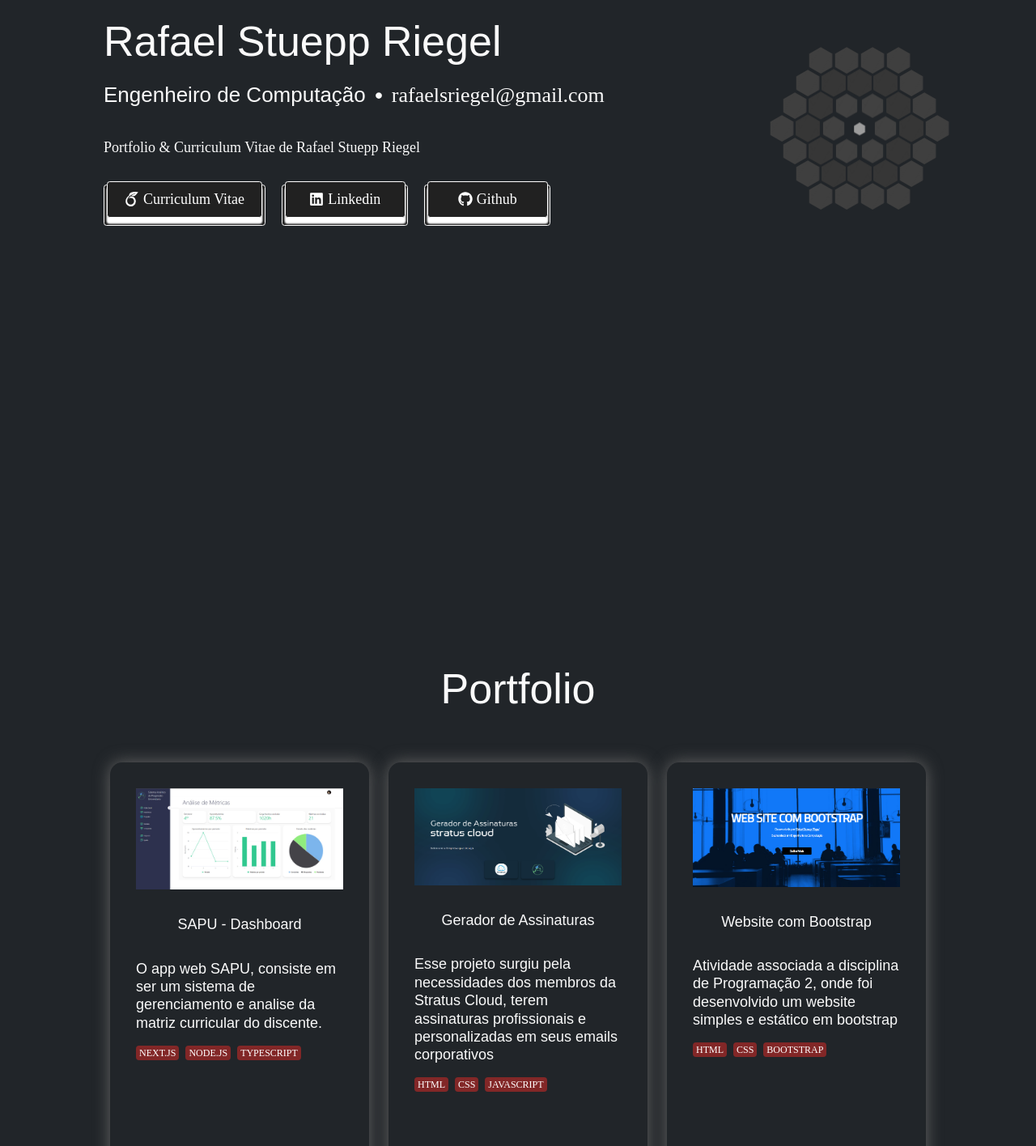
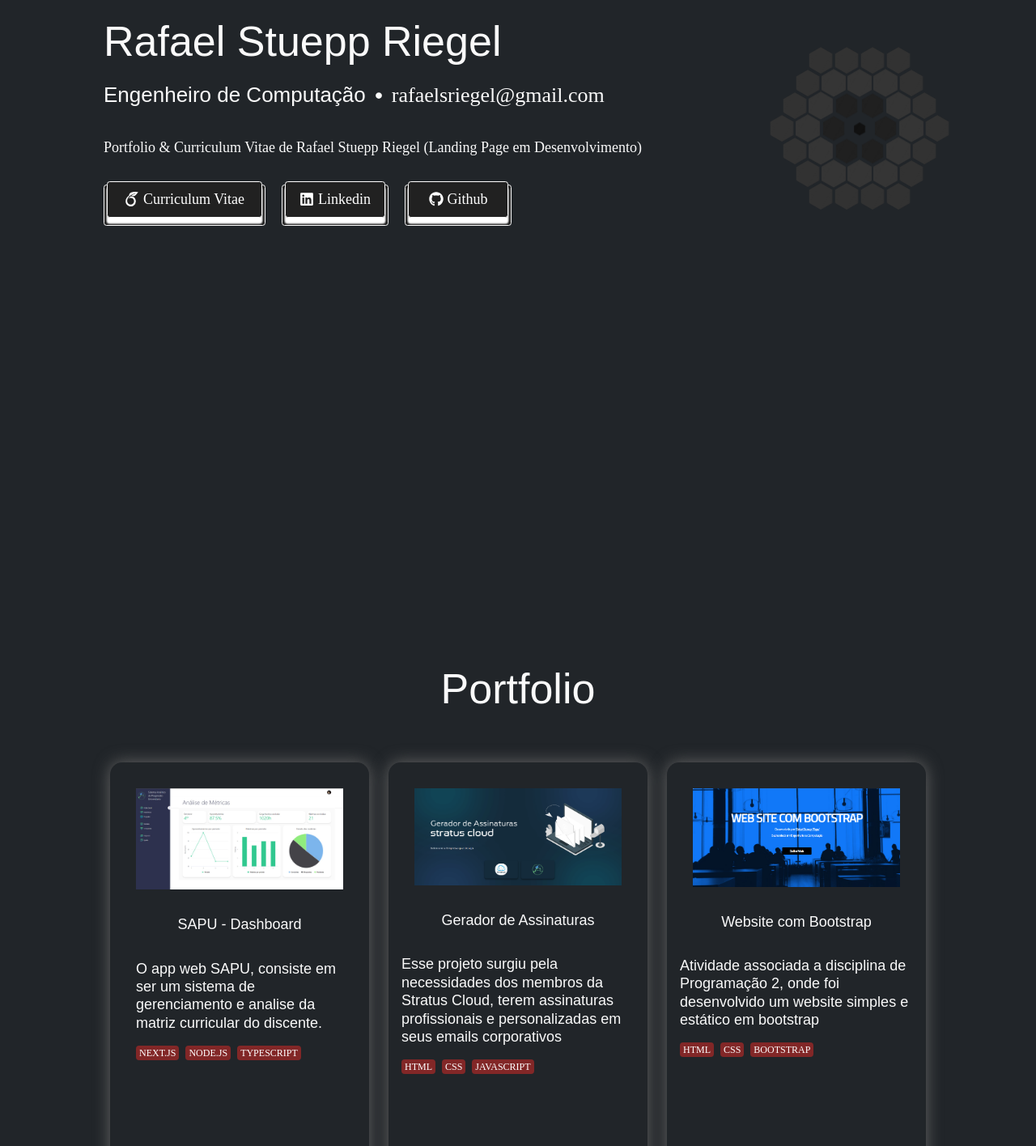
Before and after one commit to faelsriegel/cv_faelsriegel, a Next.js app: page / in a window 1280 px wide. Shown: the part 140-1556 px from the top of the page at 81% size. Built offline with nearby package versions, Linux system fonts and the light colour scheme; a web font is replaced by a local one.

Commit message:
Redimenzionado os botoes

```diff
--- a/components/section/portfolio/index.tsx
+++ b/components/section/portfolio/index.tsx
@@ -14,7 +14,7 @@ const Portfolio: React.FC = () => {
         flexWrap="wrap"
         justifyContent="center"
         mx="auto"
-        width={{ sm: '90%', lg: '90vw', xl: '80%' }}
+        width={{ sm: '100%', lg: '90vw', xl: '80%' }}
       >
         {projects.map(project => (
           <Item
--- a/components/section/portfolio/project-buttons.tsx
+++ b/components/section/portfolio/project-buttons.tsx
@@ -14,7 +14,7 @@ const ProjectButtons: React.FC<ProjectButtonsProps> = ({
   githubUrl
 }) => {
   return (
-    <Flex flexDir="row" mt="6">
+    <Flex flexDir="row" mt="4">
       {playStoreUrl && (
         <Link
           isExternal
@@ -54,39 +54,37 @@ const ProjectButtons: React.FC<ProjectButtonsProps> = ({
             aria-label="Veja o Website Online"
             label="Veja o Website Online"
             placement="top"
-            bg="blue.500"
+            bg="white"
+            color="black"
           >
-            <Button
-              fontWeight="normal"
-              leftIcon={<FaLink />}
-              bg="blue.500"
-              colorScheme="black"
-              color="white"
-            >
-              Website
-            </Button>
+            <button className="custom-button">
+              <span>
+                <FaLink style={{ marginRight: '5px' }} />
+                Website
+              </span>
+            </button>
           </Tooltip>
         </Link>
       )}
 
       {githubUrl && (
-        <Link isExternal href={githubUrl} mr="4" _hover={{ textDecor: 'none' }}>
+        <Link isExternal href={githubUrl} mr="2" _hover={{ textDecor: 'none' }}>
           <Tooltip
             hasArrow
             aria-label="Github Repository"
             label="Repositorio Github"
             placement="top"
-            bg="gray.500"
+            bg="white"
+            color="black"
           >
-            <Button
-              fontWeight="normal"
-              leftIcon={<FaGithub />}
-              bg="rgba(27, 253, 156, 0.4)"
-              colorScheme="black"
-              color="white"
-            >
-              Github
-            </Button>
+
+            <button className="custom-button">
+              <span>
+                <FaGithub style={{ marginRight: '5px' }} />
+                Github
+              </span>
+            </button>
+
           </Tooltip>
         </Link>
       )}
--- a/data/en/about.ts
+++ b/data/en/about.ts
@@ -2,7 +2,8 @@ import { AboutInterface } from "../../components/section/about/types"
 
 const about: AboutInterface = {
   name: 'Rafael Stuepp Riegel',
-  description: `Portfolio & Curriculum Vitae de Rafael Stuepp Riegel`,
+  description: `Portfolio & Curriculum Vitae de Rafael Stuepp Riegel
+                (Landing Page em Desenvolvimento)`,
   email: 'rafaelsriegel@gmail.com'
 }
 
--- a/styles/global.css
+++ b/styles/global.css
@@ -30,7 +30,7 @@
 
 .custom-button {
   padding: 0.1em 0.25em;
-  width: 13em;
+  width: 11em;
   height: 4.2em;
   background-color: #212121;
   border: 0.08em solid #fff;
@@ -44,7 +44,7 @@
   justify-content: center;
   align-items: center;
   bottom: 0.4em;
-  width: 8.25em;
+  width: 6.90em;
   height: 2.5em;
   background-color: #212121;
   border-radius: 0.2em;
@@ -416,7 +416,7 @@
   }
 
   50% {
-    background: #fdfdfd;
+    background: #000000;
   }
 
   100% {
@@ -424,7 +424,58 @@
   }
 }
 
+
 .socket-container {
   display: flex;
   justify-content: flex-end;
 }
+
+.btn {
+  width: 150px;
+  height: 50px;
+  border-radius: 5px;
+  border: none;
+  transition: all 0.5s ease-in-out;
+  font-size: 20px;
+  font-family: Verdana, Geneva, Tahoma, sans-serif;
+  font-weight: 600;
+  display: flex;
+  align-items: center;
+  background: #040f16;
+  color: #f5f5f5;
+}
+
+.btn:hover {
+  box-shadow: 0 0 20px 0px #2e2e2e3a;
+}
+
+.btn .icon {
+  position: absolute;
+  height: 40px;
+  width: 70px;
+  display: flex;
+  justify-content: center;
+  align-items: center;
+  transition: all 0.5s;
+}
+
+.btn .text {
+  transform: translateX(55px);
+}
+
+.btn:hover .icon {
+  width: 175px;
+}
+
+.btn:hover .text {
+  transition: all 0.5s;
+  opacity: 0;
+}
+
+.btn:focus {
+  outline: none;
+}
+
+.btn:active .icon {
+  transform: scale(0.85);
+}
```
